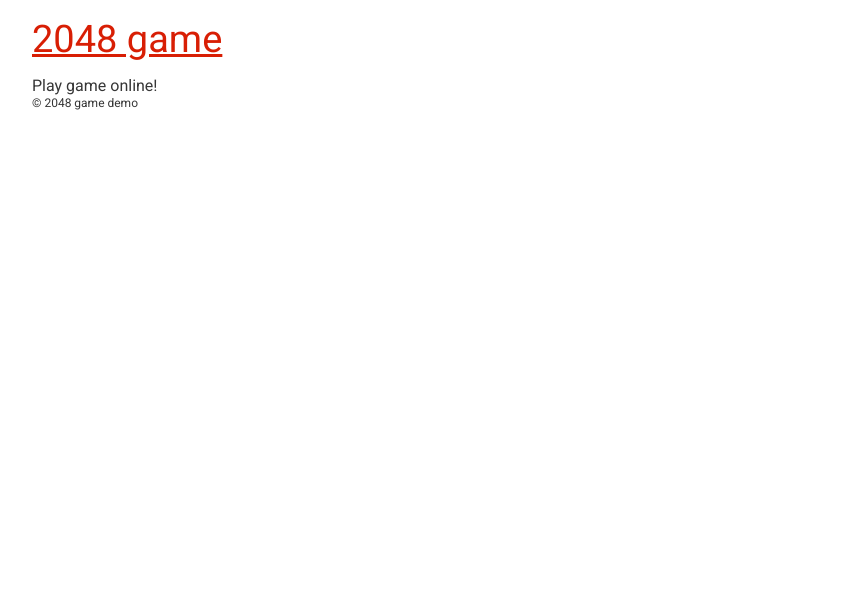
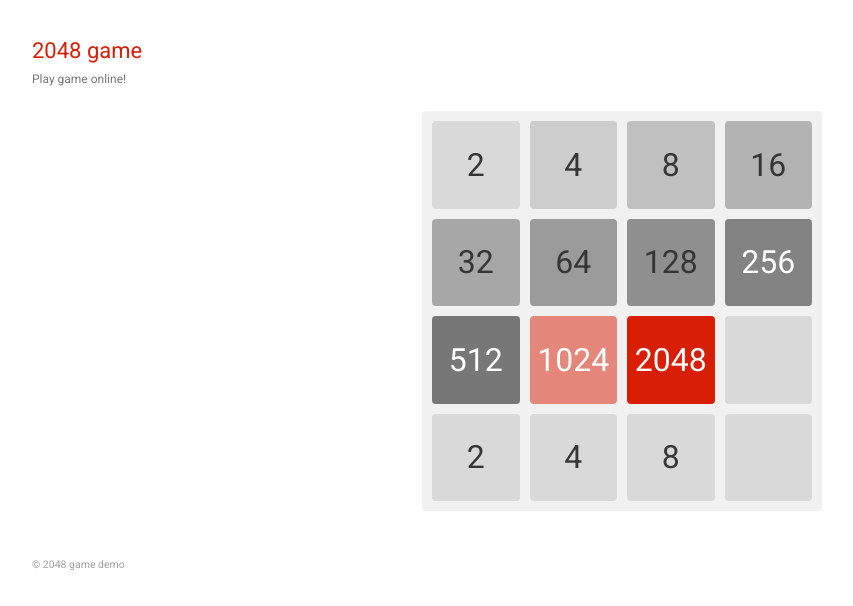
Before and after one commit to im4aLL/2048, a website: page index.html in a window 1280 px wide. Shown: the whole page, without its empty margins (18-871 px from the left). Drawn offline with nearby package versions, Linux system fonts and the light colour scheme.

Commit message:
puzzle style added

```diff
--- a/css-js/sass/_base.scss
+++ b/css-js/sass/_base.scss
@@ -21,6 +21,11 @@ a {
     color: $color-primary;
 }
 
+p {
+    font-size: rem-calc(14);
+    line-height: rem-calc(24);
+}
+
 h1, h2, h3, h4, h5, h6 {
     padding: rem-calc(20) 0;
 }
--- a/css-js/sass/modules/_footer.scss
+++ b/css-js/sass/modules/_footer.scss
@@ -1 +1,6 @@
 @charset "UTF-8";
+
+.footer {
+    padding: rem-calc(40) 0 rem-calc(20);
+    color: #a2a2a2;
+}
--- a/css-js/sass/modules/_header.scss
+++ b/css-js/sass/modules/_header.scss
@@ -1 +1,20 @@
 @charset "UTF-8";
+
+.header {
+    padding: rem-calc(20) 0;
+}
+
+.header--logo {
+    font-size: rem-calc(22);
+    line-height: rem-calc(22);
+    padding-bottom: rem-calc(5);
+}
+
+.header--logo--text {
+    text-decoration: none;
+}
+
+.header--slogan {
+    font-size: rem-calc(12);
+    color: #777;
+}
--- /dev/null
+++ b/css-js/sass/modules/_puzzle.scss
@@ -0,0 +1,110 @@
+@charset "UTF-8";
+
+$puzzle-color: #777;
+
+$puzzle-bg: rgba($puzzle-color, 0.1);
+$puzzle-item-bg: rgba($puzzle-color, 0.2);
+$puzzle-is-4-bg: rgba($puzzle-color, 0.3);
+$puzzle-is-8-bg: rgba($puzzle-color, 0.4);
+$puzzle-is-16-bg: rgba($puzzle-color, 0.5);
+$puzzle-is-32-bg: rgba($puzzle-color, 0.6);
+$puzzle-is-64-bg: rgba($puzzle-color, 0.7);
+$puzzle-is-128-bg: rgba($puzzle-color, 0.8);
+$puzzle-is-256-bg: rgba($puzzle-color, 0.9);
+$puzzle-is-512-bg: rgba($puzzle-color, 1);
+$puzzle-is-1024-bg: rgba($color-primary, 0.5);
+$puzzle-is-2048-bg: rgba($color-primary, 1);
+
+$puzzle-radius: rem-calc(4);
+$puzzle-padding: rem-calc(10);
+
+$puzzle-container-size: rem-calc(400);
+
+$puzzle-tile-margin: 10;
+$puzzle-tile-size: rem-calc(((400 - 10) / 4) - $puzzle-tile-margin);
+
+.puzzle {
+
+}
+
+.puzzle--game-wrapper {
+    width: $puzzle-container-size;
+    height: $puzzle-container-size;
+    margin: 0 auto;
+    border-radius: $puzzle-radius;
+    background: $puzzle-bg;
+}
+
+.puzzle--game {
+    @include clearfix();
+    padding: $puzzle-padding;
+    margin-left: - rem-calc($puzzle-tile-margin);
+}
+
+.puzzle--game--node {
+    width: $puzzle-tile-size;
+    height: $puzzle-tile-size;
+    float: left;
+    margin: 0 0 rem-calc($puzzle-tile-margin) rem-calc($puzzle-tile-margin);
+
+    &:nth-child(4n) {
+        margin-right: 0;
+    }
+}
+
+.puzzle--game--node--item {
+    width: 100%;
+    height: 100%;
+    text-align: center;
+    font-size: rem-calc(32);
+    line-height: rem-calc(32);
+    display: flex;
+    align-items: center;
+    justify-content: center;
+    background: $puzzle-item-bg;
+    border-radius: $puzzle-radius;
+
+    &.is-4 {
+        background: $puzzle-is-4-bg;
+    }
+
+    &.is-8 {
+        background: $puzzle-is-8-bg;
+    }
+
+    &.is-16 {
+        background: $puzzle-is-16-bg;
+    }
+
+    &.is-32 {
+        background: $puzzle-is-32-bg;
+    }
+
+    &.is-64 {
+        background: $puzzle-is-64-bg;
+    }
+
+    &.is-128 {
+        background: $puzzle-is-128-bg;
+    }
+
+    &.is-256 {
+        background: $puzzle-is-256-bg;
+        color: $base-white;
+    }
+
+    &.is-512 {
+        background: $puzzle-is-512-bg;
+        color: $base-white;
+    }
+
+    &.is-1024 {
+        background: $puzzle-is-1024-bg;
+        color: $base-white;
+    }
+
+    &.is-2048 {
+        background: $puzzle-is-2048-bg;
+        color: $base-white;
+    }
+}
--- a/css-js/sass/style.scss
+++ b/css-js/sass/style.scss
@@ -21,6 +21,7 @@
 @import "modules/header";
 @import "modules/button";
 @import "modules/footer";
+@import "modules/puzzle";
 
 /* theme e.g. theme-dark */
 @import "theme";
--- a/index.html
+++ b/index.html
@@ -20,6 +20,42 @@
     </header>
     <!-- header ends -->
 
+    <!-- puzzle starts -->
+    <section class="puzzle">
+        <div class="row">
+            <div class="columns small-12">
+
+                <div class="puzzle--game-wrapper">
+                    <div class="puzzle--game">
+
+                        <div class="puzzle--game--node a1"><div class="puzzle--game--node--item">2</div></div>
+                        <div class="puzzle--game--node a2"><div class="puzzle--game--node--item is-4">4</div></div>
+                        <div class="puzzle--game--node a3"><div class="puzzle--game--node--item is-8">8</div></div>
+                        <div class="puzzle--game--node a4"><div class="puzzle--game--node--item is-16">16</div></div>
+
+                        <div class="puzzle--game--node a1"><div class="puzzle--game--node--item is-32">32</div></div>
+                        <div class="puzzle--game--node a2"><div class="puzzle--game--node--item is-64">64</div></div>
+                        <div class="puzzle--game--node a3"><div class="puzzle--game--node--item is-128">128</div></div>
+                        <div class="puzzle--game--node a4"><div class="puzzle--game--node--item is-256">256</div></div>
+
+                        <div class="puzzle--game--node a1"><div class="puzzle--game--node--item is-512">512</div></div>
+                        <div class="puzzle--game--node a2"><div class="puzzle--game--node--item is-1024">1024</div></div>
+                        <div class="puzzle--game--node a3"><div class="puzzle--game--node--item is-2048">2048</div></div>
+                        <div class="puzzle--game--node a4"><div class="puzzle--game--node--item"></div></div>
+
+                        <div class="puzzle--game--node a1"><div class="puzzle--game--node--item">2</div></div>
+                        <div class="puzzle--game--node a2"><div class="puzzle--game--node--item">4</div></div>
+                        <div class="puzzle--game--node a3"><div class="puzzle--game--node--item">8</div></div>
+                        <div class="puzzle--game--node a4"><div class="puzzle--game--node--item"></div></div>
+
+                    </div>
+                </div>
+
+            </div>
+        </div>
+    </section>
+    <!-- puzzle ends -->
+
     <!-- footer starts -->
     <footer class="footer">
         <div class="row">
```
Also changed, not shown: css-js/css/style.css, css-js/style.min.css.
